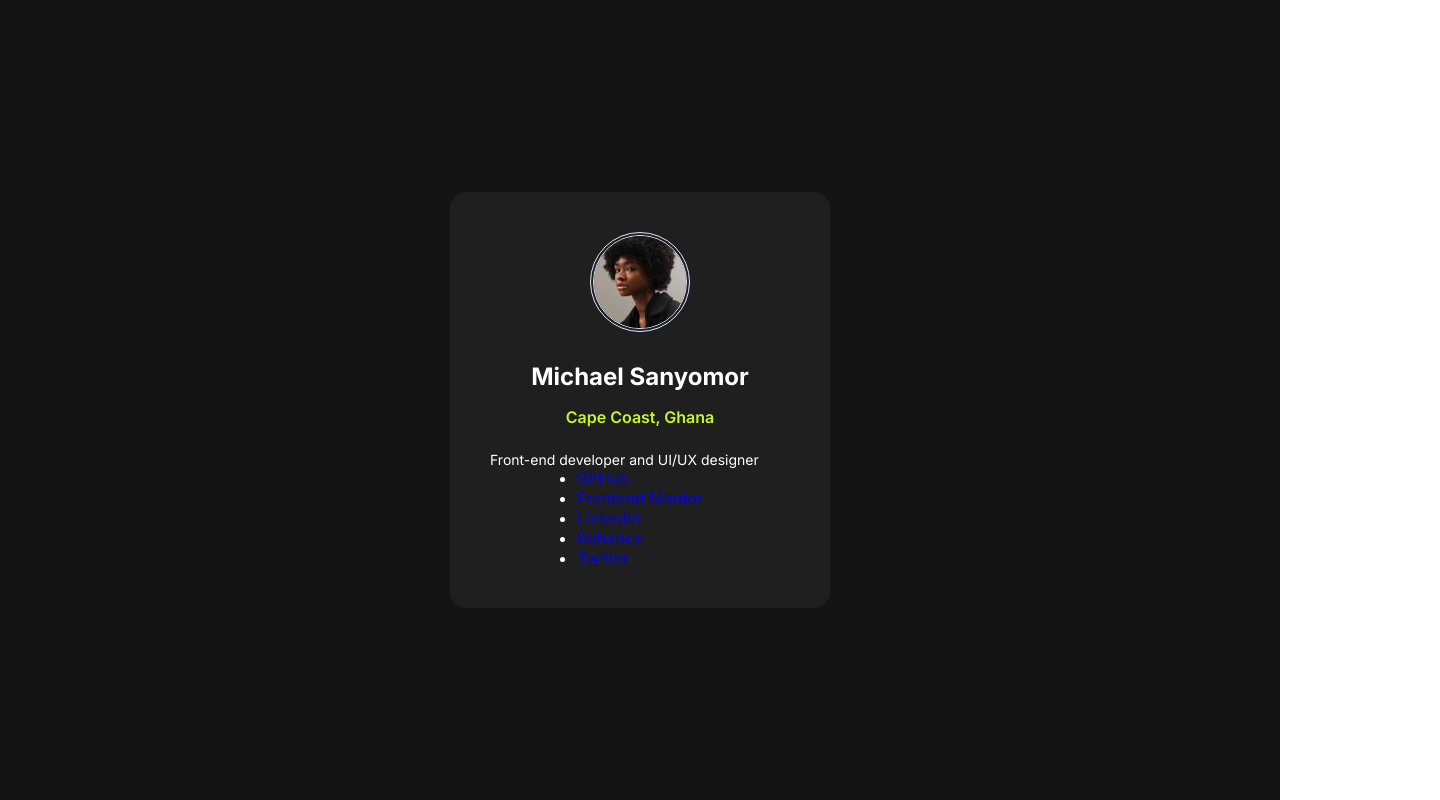
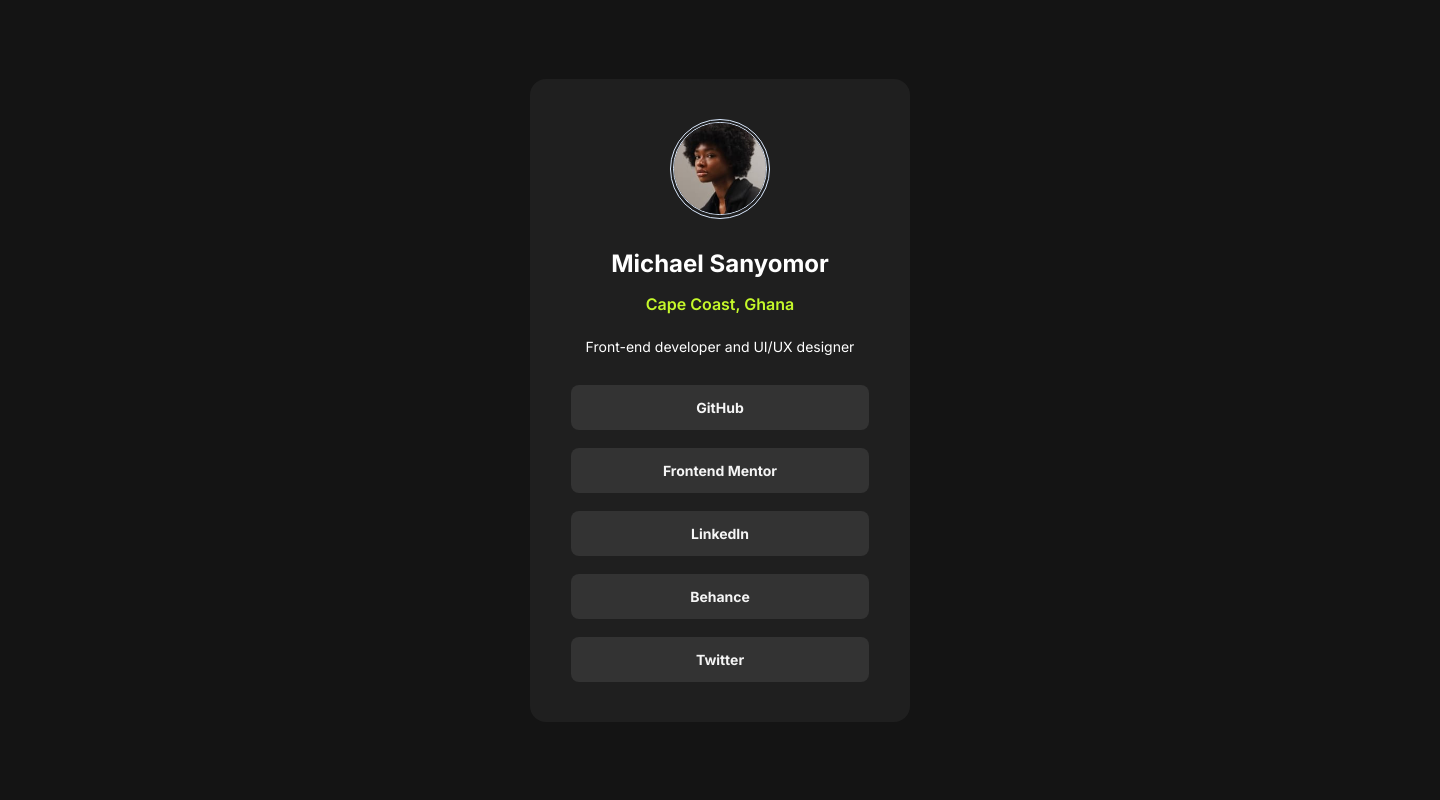
Before and after one commit to sanyomor-01/social-links-profile-main, a plain HTML site: page index.html in a window 1280 px wide. Shown: the whole page, 1440 px wide, since content can reach past the window. Drawn offline with Linux system fonts and the light colour scheme.

Commit message:
socials styles

```diff
--- a/index.html
+++ b/index.html
@@ -26,10 +26,10 @@
       </div>
       <p class="role">Front-end developer and UI/UX designer</p>
       <ul class="social-links">
-        <li> <a href="https:/github.com/sanyomo-01">GitHub</a></li>
+        <li> <a href="https:/github.com/sanyomor-01">GitHub</a></li>
         <li> <a href="https://www.frontendmentor.io/profile/sanyomor-01">Frontend Mentor</a></li>
-        <li> <a href="https://www.linkedin.com/in/michaelsanyomor">LinkedIn</a></li>
-        <li> <a href="https://www.behance.net/michaelsanyomor">Behance</a></li>
+        <li> <a href="https://www.linkedin.com/in/michael-sanyomor/">LinkedIn</a></li>
+        <li> <a href="https://www.behance.net/michael-sanyomor">Behance</a></li>
         <li> <a href="https://www.twitter.com/sanyo_mor">Twitter</a></li>
       </ul>
     </article>
--- a/style.css
+++ b/style.css
@@ -11,7 +11,8 @@ h1, div, p, article, main{
     margin: 0;
 }
 .desktop{
-    min-height: 100vh;
+    width: 90rem;
+    height: 50rem;
     display: grid;
     place-items: center;
     background: hsl(0, 0%, 8%);
@@ -65,6 +66,41 @@ h1, div, p, article, main{
 .role{
     margin-top: 1.5rem;
     width: 100%;
+    text-align: center;
     font-size: 0.875rem;
     font-weight: 400;
 }
+/* Socials*/
+.social-links {
+    margin-top: 1.875rem;
+    display: flex;
+    flex-direction: column;
+    gap:1.125rem ;
+    list-style: none;
+}
+.social-links li{
+    display: flex;
+    flex-direction: column;
+
+}
+
+.social-links li a {
+    background:hsl(0, 0%, 20%);
+    width: 18.625rem;
+    text-align: center;
+    padding-top: 14px;
+    padding-bottom: 14px;
+    border-radius: 8px;
+    font-size: 0.875rem;
+    font-weight: 700;
+}
+.social-links li  a{
+    text-decoration: none;
+    color: whitesmoke;
+}
+ .social-links li a:hover{
+    cursor:pointer;
+    color:hsl(0, 0%, 12%) ;
+    background: hsl(75, 94%, 57%);
+    border-radius: 8px;
+}
```
